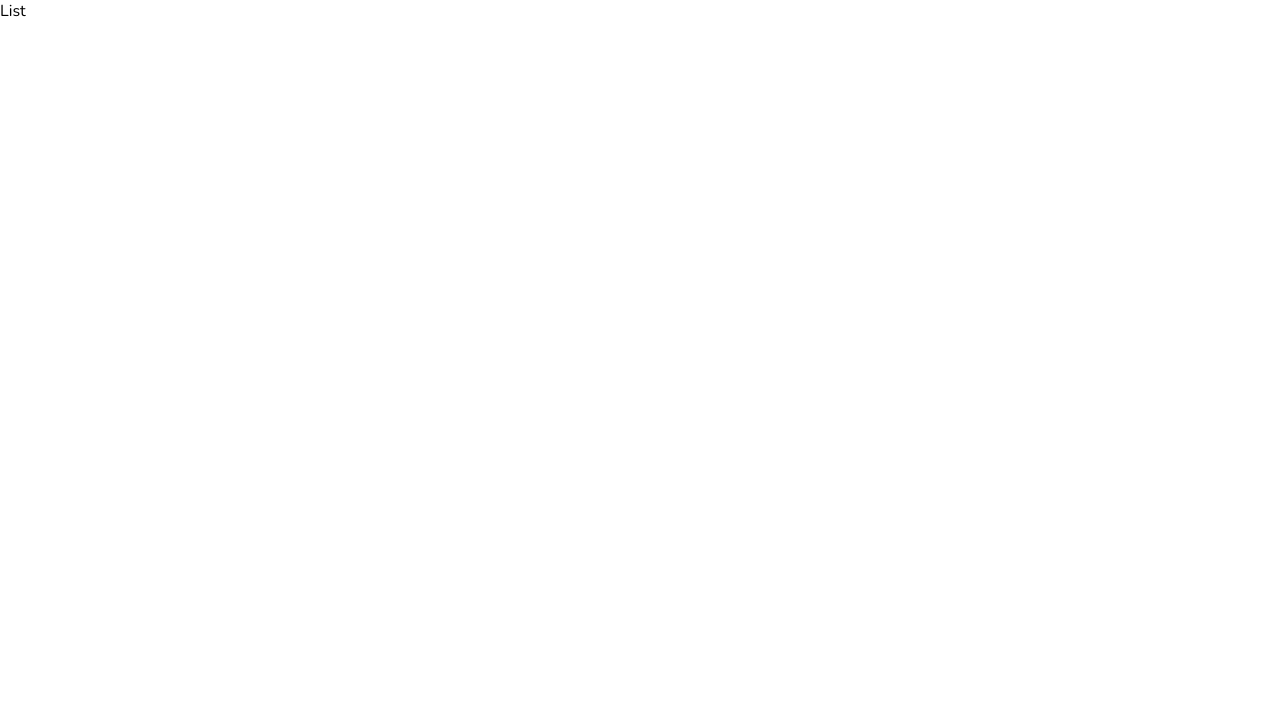
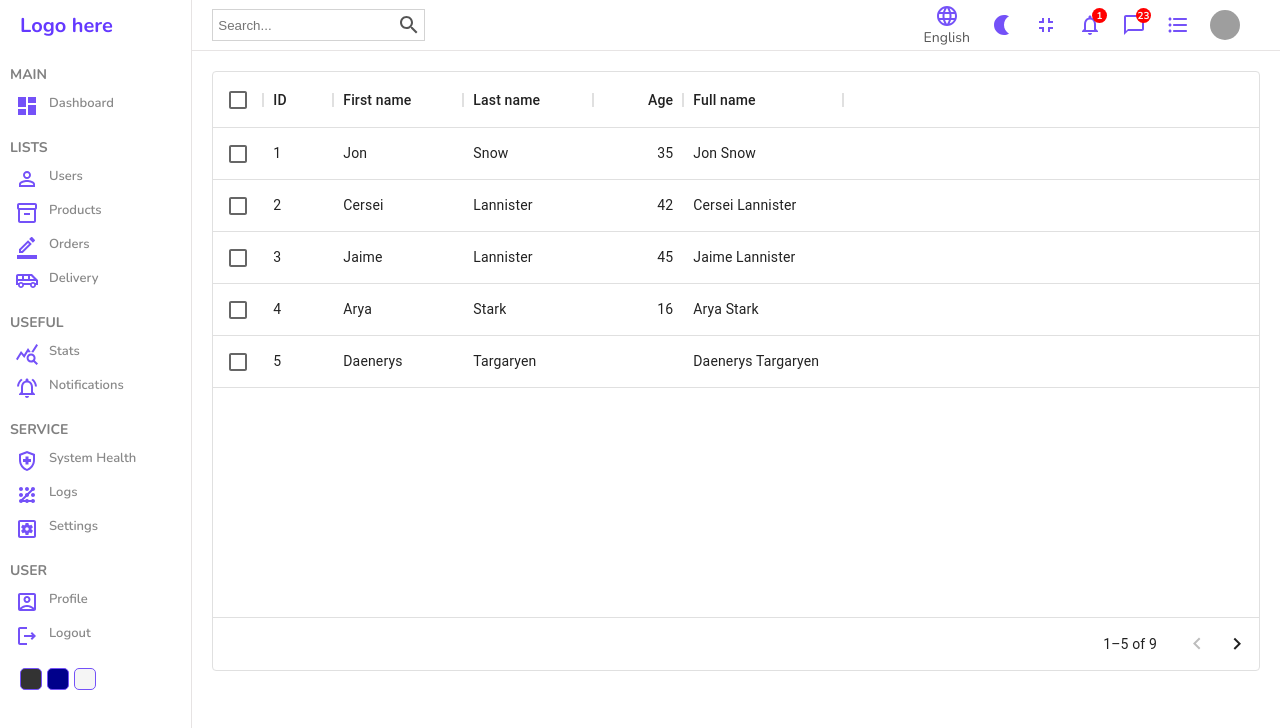
Before and after one commit to AlexDent42/react-admin, a React (Create React App) app: page /users in a window 1280 px wide. Shown: the top 728 px of the page. Built offline with nearby package versions, Linux system fonts and the light colour scheme; grey boxes are pictures that could not be loaded.

Commit message:
datatable --page-list finished

```diff
--- a/package.json
+++ b/package.json
@@ -7,6 +7,7 @@
     "@emotion/styled": "^11.8.1",
     "@mui/icons-material": "^5.5.0",
     "@mui/material": "^5.5.0",
+    "@mui/x-data-grid": "^5.6.1",
     "@testing-library/jest-dom": "^5.16.2",
     "@testing-library/react": "^12.1.4",
     "@testing-library/user-event": "^13.5.0",
@@ -16,7 +17,8 @@
     "react-router-dom": "^6.2.2",
     "react-scripts": "5.0.0",
     "recharts": "^2.1.9",
-    "web-vitals": "^2.1.4"
+    "web-vitals": "^2.1.4",
+    "x-data-grid": "^2.1.0"
   },
   "scripts": {
     "start": "react-scripts start",
--- /dev/null
+++ b/src/components/datatable/Datatable.jsx
@@ -0,0 +1,52 @@
+import React from 'react'
+import './datatable.css'
+import { DataGrid } from '@mui/x-data-grid';
+
+const columns = [
+  { field: 'id', headerName: 'ID', width: 70 },
+  { field: 'firstName', headerName: 'First name', width: 130 },
+  { field: 'lastName', headerName: 'Last name', width: 130 },
+  {
+    field: 'age',
+    headerName: 'Age',
+    type: 'number',
+    width: 90,
+  },
+  {
+    field: 'fullName',
+    headerName: 'Full name',
+    description: 'This column has a value getter and is not sortable.',
+    sortable: false,
+    width: 160,
+    valueGetter: (params) =>
+      `${params.row.firstName || ''} ${params.row.lastName || ''}`,
+  },
+];
+
+const rows = [
+  { id: 1, lastName: 'Snow', firstName: 'Jon', age: 35 },
+  { id: 2, lastName: 'Lannister', firstName: 'Cersei', age: 42 },
+  { id: 3, lastName: 'Lannister', firstName: 'Jaime', age: 45 },
+  { id: 4, lastName: 'Stark', firstName: 'Arya', age: 16 },
+  { id: 5, lastName: 'Targaryen', firstName: 'Daenerys', age: null },
+  { id: 6, lastName: 'Melisandre', firstName: null, age: 150 },
+  { id: 7, lastName: 'Clifford', firstName: 'Ferrara', age: 44 },
+  { id: 8, lastName: 'Frances', firstName: 'Rossini', age: 36 },
+  { id: 9, lastName: 'Roxie', firstName: 'Harvey', age: 65 },
+];
+
+const Datatable = () => {
+  return (
+    <div className="datatable">
+         <DataGrid
+        rows={rows}
+        columns={columns}
+        pageSize={5}
+        rowsPerPageOptions={[5]}
+        checkboxSelection
+      />
+    </div>
+  )
+}
+
+export default Datatable
--- /dev/null
+++ b/src/components/datatable/datatable.css
@@ -0,0 +1,4 @@
+.datatable {
+ height: 600px;
+ padding: 20px;
+}
--- a/src/pages/list/List.jsx
+++ b/src/pages/list/List.jsx
@@ -1,9 +1,21 @@
 import React from 'react'
+import Sidebar from '../../components/sidebar/Sidebar'
+import Navbar from '../../components/navbar/Navbar'
 import './list.css'
+import Datatable from '../../components/datatable/Datatable'
+
 
 const List = () => {
   return (
-    <div>List</div>
+    <div className="list">
+      <Sidebar/>
+      <div className="listCont">
+        <Navbar />
+        <Datatable/>
+
+      </div>
+
+    </div>
   )
 }
 
--- a/src/pages/list/list.css
+++ b/src/pages/list/list.css
@@ -0,0 +1,9 @@
+.list {
+    display: flex;
+     width: 100%;
+
+}
+
+.listCont {
+ flex:6;
+}
```
Also changed, not shown: 1 other file (tests, documents, lock files or other folders).
